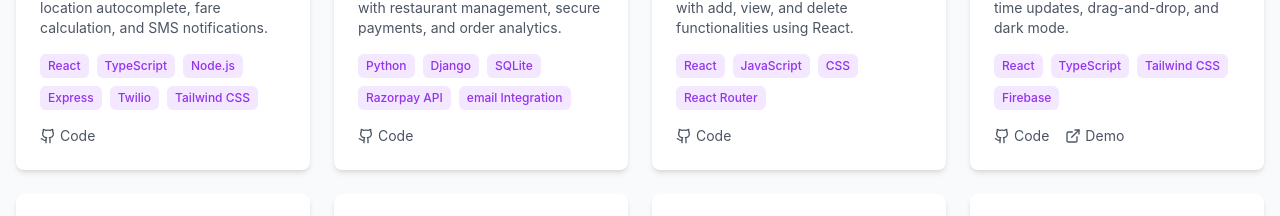
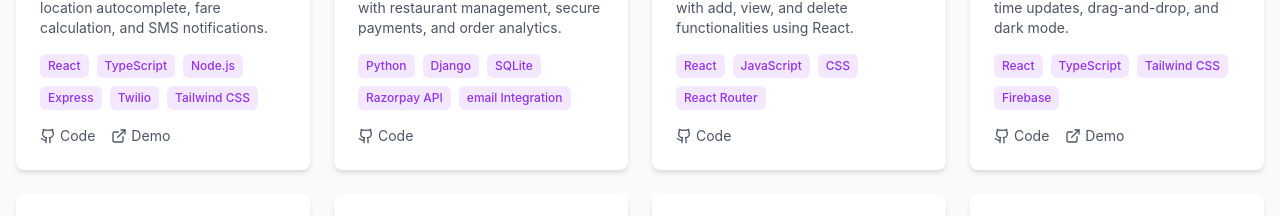
Before and after one commit to Ganeshneelakantam/Ganesh-s-Portfolio, a React (Vite) app: page / in a window 1280 px wide. Shown: the part 3138-3354 px from the top of the page. Built offline with nearby package versions, Linux system fonts and the light colour scheme; grey boxes are pictures that could not be loaded.

Commit message:
Update Projects.tsx

```diff
--- a/src/components/Projects.tsx
+++ b/src/components/Projects.tsx
@@ -17,7 +17,7 @@ const projects: Project[] = [
     description: 'A travel booking system with location autocomplete, fare calculation, and SMS notifications.',
     image: 'https://encrypted-tbn0.gstatic.com/images?q=tbn:ANd9GcTpI02Ap8-13QCN3RQBK4v683hYewl9Xttx-Q&s', // Travel-related placeholder
     github: 'https://github.com/Ganeshneelakantam/NVR_Travels',
-    // demo: 'https://nvr-travels.netlify.app',
+    demo: 'https://neelakantam-travels.netlify.app/',
     techStack: ['React', 'TypeScript', 'Node.js', 'Express', 'Twilio', 'Tailwind CSS'],
   },
   {
```
